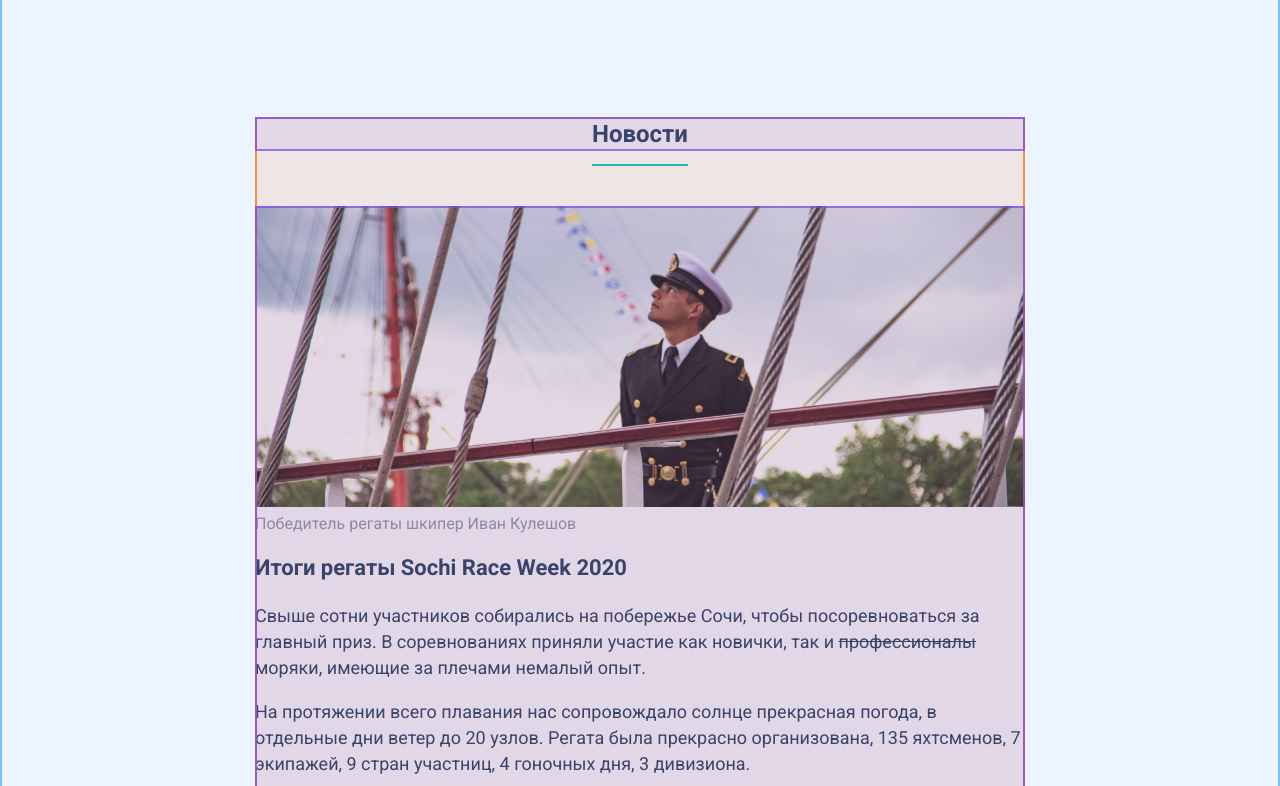
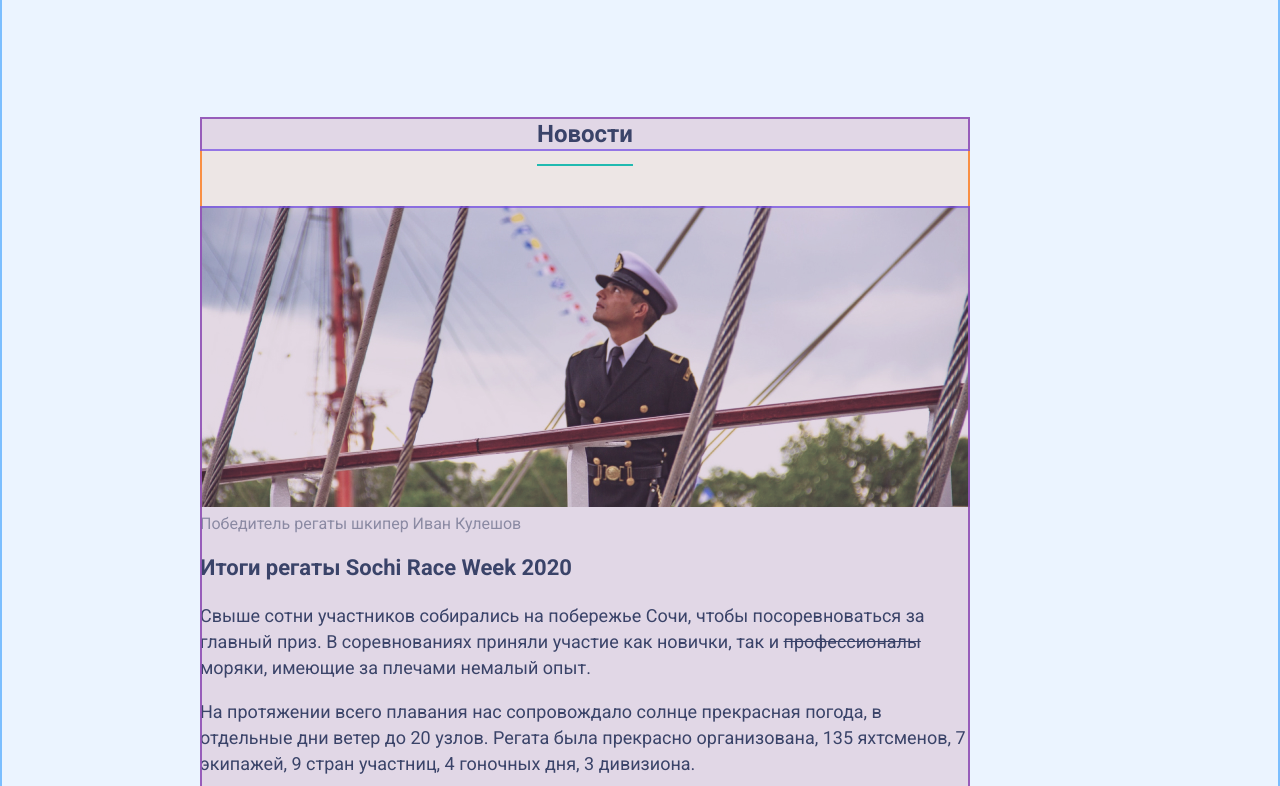
Before and after one commit to Alex3931/yahtreposit, a plain HTML site: page index.html in a window 1280 px wide. Shown: the part 1534-2320 px from the top of the page. Drawn offline with Linux system fonts and the light colour scheme.

Commit message:
второе изменение

```diff
--- a/css/style.css
+++ b/css/style.css
@@ -148,7 +148,7 @@ margin-bottom: 40px;
 .news {
   margin: 0;
   padding: 0;
-  margin-left: 255px;
+  margin-left: 200px;
   margin-right: 255px;
   margin-bottom: 120px;
   width: 770px;
```
